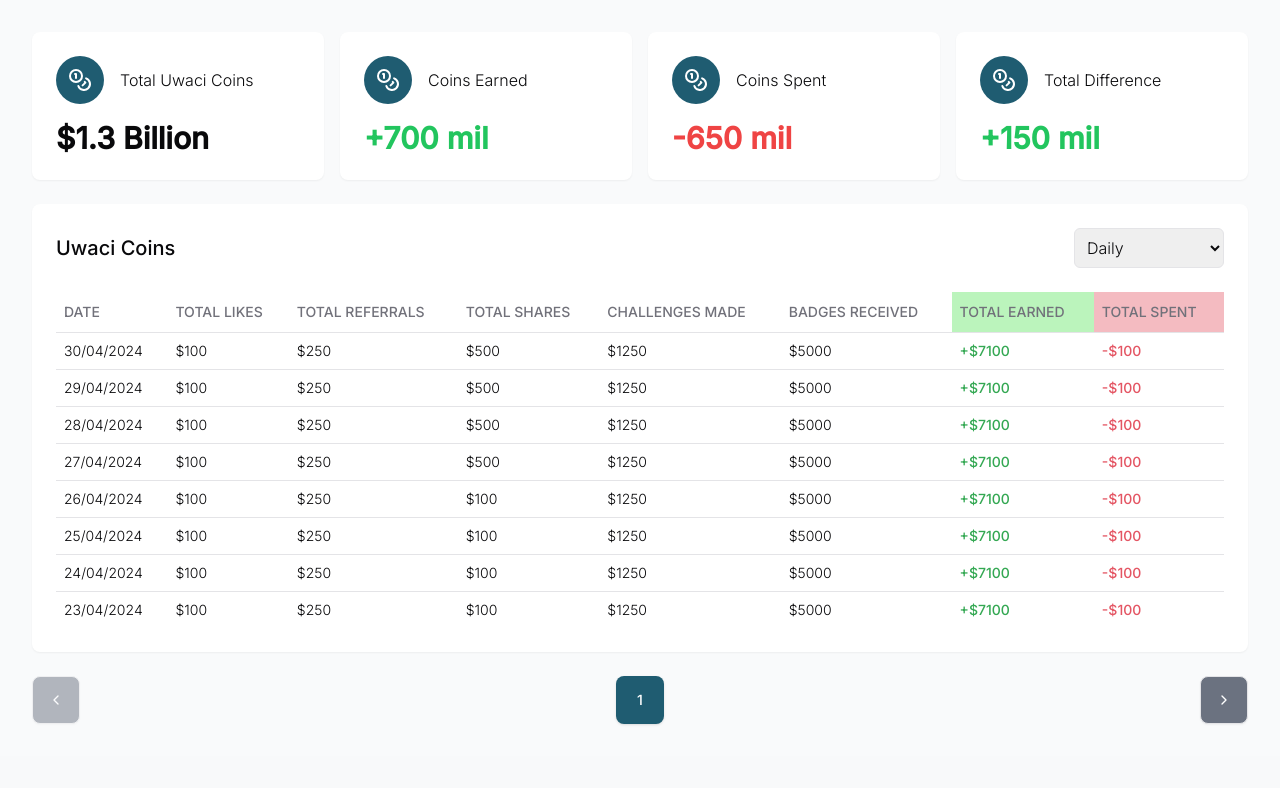
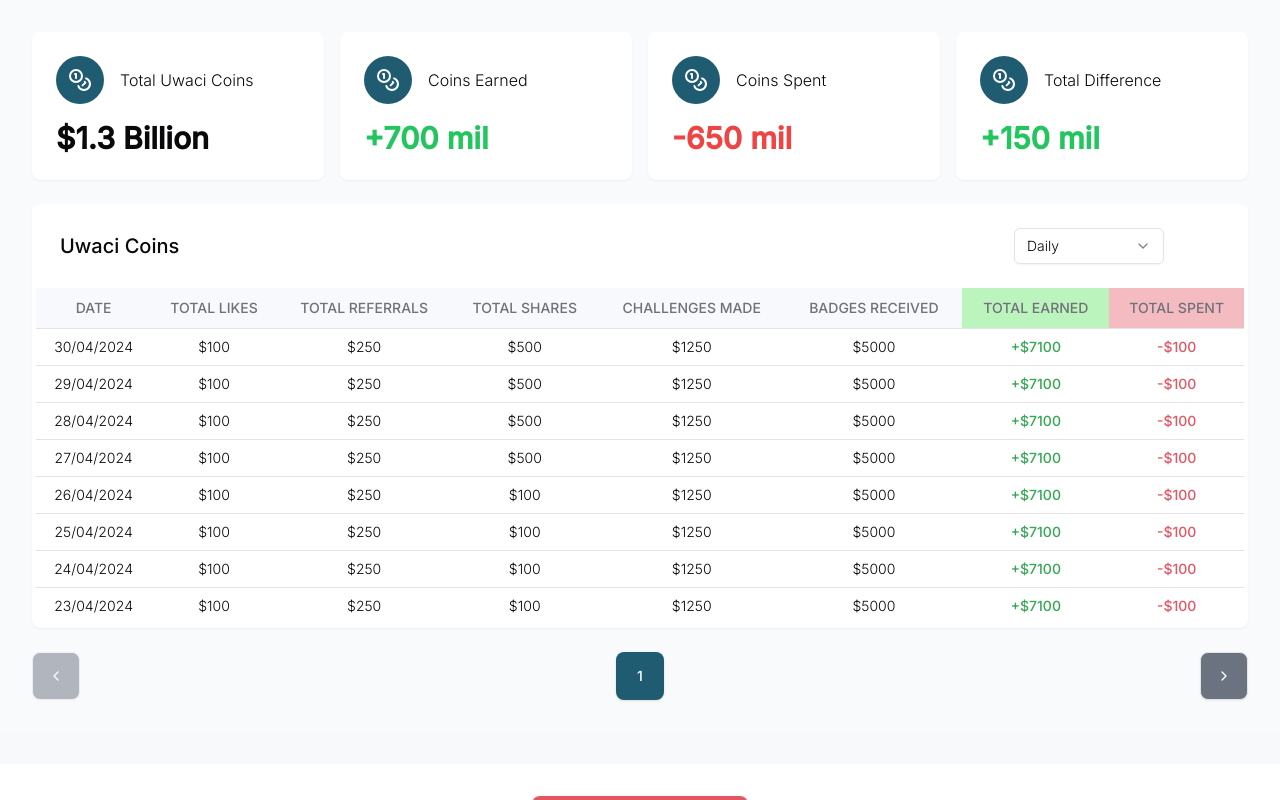
Before and after one commit to megatransactFront/challenz_dashboard, a Next.js app: page /dashboard/coins in a window 1280 px wide. Built offline with nearby package versions, Linux system fonts and the light colour scheme.

Commit message:
fix/fix-ui-table-match-figma

```diff
--- a/package.json
+++ b/package.json
@@ -12,6 +12,7 @@
     "@auth0/nextjs-auth0": "^3.5.0",
     "@radix-ui/react-dialog": "^1.1.4",
     "@radix-ui/react-dropdown-menu": "^2.1.2",
+    "@radix-ui/react-select": "^2.1.7",
     "@radix-ui/react-slot": "^1.1.1",
     "@supabase/supabase-js": "^2.47.10",
     "@types/js-cookie": "^3.0.6",
--- a/src/app/dashboard/components/coins/CoinTransactionTable.tsx
+++ b/src/app/dashboard/components/coins/CoinTransactionTable.tsx
@@ -1,7 +1,5 @@
-// app/dashboard/components/coins/CoinTransactionTable.tsx
 "use client";
-
-import React, { useEffect, useState } from 'react';
+import React, { useState } from 'react';
 import {
     Table,
     TableBody,
@@ -10,10 +8,10 @@ import {
     TableHeader,
     TableRow,
 } from "@/components/ui/table";
-import { CoinData, CoinTransaction } from '@/app/types/coins';
-import { Alert, AlertDescription } from '@/components/ui/alert';
+import { CoinTransaction } from '@/app/types/coins';
 import { Button } from '@/components/ui/button';
-import { Loader2, ChevronLeft, ChevronRight } from 'lucide-react';
+import { ChevronLeft, ChevronRight } from 'lucide-react';
+import { Select, SelectContent, SelectGroup, SelectItem, SelectLabel, SelectTrigger, SelectValue } from '@/components/ui/select';
 
 interface CoinTransactionTableProps {
     transactions: CoinTransaction[];
@@ -22,7 +20,11 @@ interface CoinTransactionTableProps {
 export function CoinTransactionTable({ transactions }: CoinTransactionTableProps) {
     const [currentPage, setCurrentPage] = useState(1);
     const itemsPerPage = 8;
-
+    const [timeframe, setTimeFrame] = useState('daily');
+    const handleTimeFrameChange = (value: string) => {
+        setTimeFrame(value);
+        console.log(`Fetching data for ${value} timeframe`);
+    };
     // No data state
     if (!transactions) {
         return null;
@@ -30,27 +32,35 @@ export function CoinTransactionTable({ transactions }: CoinTransactionTableProps
     return (
         <>
             {/* Transactions Table */}
-            <div className="bg-white p-6 rounded-lg shadow-sm">
-                <div className="flex justify-between items-center mb-6">
+            <div className="bg-white p-1 pt-6 rounded-lg shadow-sm">
+                <div className="flex ml-6 mr-20 justify-between items-center mb-6">
                     <h2 className="text-xl font-medium">Uwaci Coins</h2>
-                    <select className="border rounded-md p-2 min-w-[150px]">
-                        <option>Daily</option>
-                        <option>Weekly</option>
-                        <option>Monthly</option>
-                    </select>
+                    <Select onValueChange={handleTimeFrameChange} defaultValue={timeframe}>
+                        <SelectTrigger className="w-[150px]" >
+                            <SelectValue placeholder="Select a fruit" />
+                        </SelectTrigger>
+                        <SelectContent>
+                            <SelectGroup>
+                                <SelectItem value="daily">Daily</SelectItem>
+                                <SelectItem value="weekly">Weekly</SelectItem>
+                                <SelectItem value="monthly">Monthly</SelectItem>
+                                <SelectItem value="yearly">YearKy</SelectItem>
+                            </SelectGroup>
+                        </SelectContent>
+                    </Select>
                 </div>
 
                 <Table>
                     <TableHeader>
                         <TableRow>
-                            <TableHead>DATE</TableHead>
-                            <TableHead>TOTAL LIKES</TableHead>
-                            <TableHead>TOTAL REFERRALS</TableHead>
-                            <TableHead>TOTAL SHARES</TableHead>
-                            <TableHead>CHALLENGES MADE</TableHead>
-                            <TableHead>BADGES RECEIVED</TableHead>
-                            <TableHead className="bg-[#56E45866]">TOTAL EARNED</TableHead>
-                            <TableHead className="bg-[#E4566466]">TOTAL SPENT</TableHead>
+                            <TableHead className="bg-[#F7F9FC] text-center">DATE</TableHead>
+                            <TableHead className="bg-[#F7F9FC] text-center">TOTAL LIKES</TableHead>
+                            <TableHead className="bg-[#F7F9FC] text-center">TOTAL REFERRALS</TableHead>
+                            <TableHead className="bg-[#F7F9FC] text-center">TOTAL SHARES</TableHead>
+                            <TableHead className="bg-[#F7F9FC] text-center">CHALLENGES MADE</TableHead>
+                            <TableHead className="bg-[#F7F9FC] text-center">BADGES RECEIVED</TableHead>
+                            <TableHead className="bg-[#56E45866] text-center">TOTAL EARNED</TableHead>
+                            <TableHead className="bg-[#E4566466] text-center">TOTAL SPENT</TableHead>
                         </TableRow>
                     </TableHeader>
                     <TableBody>
@@ -58,14 +68,14 @@ export function CoinTransactionTable({ transactions }: CoinTransactionTableProps
                             .slice((currentPage - 1) * itemsPerPage, currentPage * itemsPerPage)
                             .map((transaction, index) => (
                                 <TableRow key={index}>
-                                    <TableCell>{transaction.date}</TableCell>
-                                    <TableCell>${transaction.totalLikes}</TableCell>
-                                    <TableCell>${transaction.totalReferrals}</TableCell>
-                                    <TableCell>${transaction.totalShares}</TableCell>
-                                    <TableCell>${transaction.challengesMade}</TableCell>
-                                    <TableCell>${transaction.badgesReceived}</TableCell>
-                                    <TableCell className="text-[#34A853] font-medium">+${transaction.totalEarned}</TableCell>
-                                    <TableCell className="text-[#E45664] font-medium">-${transaction.totalSpent}</TableCell>
+                                    <TableCell className="text-center">{transaction.date}</TableCell>
+                                    <TableCell className="text-center">${transaction.totalLikes}</TableCell>
+                                    <TableCell className="text-center">${transaction.totalReferrals}</TableCell>
+                                    <TableCell className="text-center">${transaction.totalShares}</TableCell>
+                                    <TableCell className="text-center">${transaction.challengesMade}</TableCell>
+                                    <TableCell className="text-center">${transaction.badgesReceived}</TableCell>
+                                    <TableCell className="text-center text-[#34A853] font-medium">+${transaction.totalEarned}</TableCell>
+                                    <TableCell className="text-center text-[#E45664] font-medium">-${transaction.totalSpent}</TableCell>
                                 </TableRow>
                             ))}
                     </TableBody>
@@ -77,7 +87,7 @@ export function CoinTransactionTable({ transactions }: CoinTransactionTableProps
                 <Button
                     variant="outline"
                     size="icon"
-                    className="w-12 h-12 rounded-lg bg-gray-500 hover:bg-gray-600 text-white"
+                    className="w-12 h-12 rounded-lg bg-gray-500 hover:bg-[#707070] text-white"
                     onClick={() => setCurrentPage(prev => Math.max(prev - 1, 1))}
                     disabled={currentPage === 1}
                 >
@@ -94,7 +104,7 @@ export function CoinTransactionTable({ transactions }: CoinTransactionTableProps
                 <Button
                     variant="outline"
                     size="icon"
-                    className="w-12 h-12 rounded-lg bg-gray-500 hover:bg-gray-600 text-white"
+                    className="w-12 h-12 rounded-lg bg-gray-500 hover:bg-[#707070] text-white"
                     onClick={() => setCurrentPage(prev => Math.min(prev + 1, Math.ceil(transactions.length / itemsPerPage)))}
                     disabled={currentPage === Math.ceil(transactions.length / itemsPerPage)}
                 >
--- a/src/app/dashboard/layout.tsx
+++ b/src/app/dashboard/layout.tsx
@@ -1,6 +1,4 @@
-// app/dashboard/layout.tsx
 "use client";
-
 import React, { useState, useEffect } from "react";
 import { usePathname } from "next/navigation";
 import { Button } from "@/components/ui/button";
@@ -17,7 +15,6 @@ export default function DashboardLayout({
     setChildrenLoaded(true);
   }, []);
 
-  // Updated paths to match actual route structure
   const pageDetails = {
     "/dashboard": {
       title: "Overview Dashboard",
--- /dev/null
+++ b/src/components/ui/select.tsx
@@ -0,0 +1,159 @@
+"use client"
+
+import * as React from "react"
+import * as SelectPrimitive from "@radix-ui/react-select"
+import { Check, ChevronDown, ChevronUp } from "lucide-react"
+
+import { cn } from "@/lib/utils"
+
+const Select = SelectPrimitive.Root
+
+const SelectGroup = SelectPrimitive.Group
+
+const SelectValue = SelectPrimitive.Value
+
+const SelectTrigger = React.forwardRef<
+  React.ElementRef<typeof SelectPrimitive.Trigger>,
+  React.ComponentPropsWithoutRef<typeof SelectPrimitive.Trigger>
+>(({ className, children, ...props }, ref) => (
+  <SelectPrimitive.Trigger
+    ref={ref}
+    className={cn(
+      "flex h-9 w-full items-center justify-between whitespace-nowrap rounded-md border border-input bg-transparent px-3 py-2 text-sm shadow-sm ring-offset-background data-[placeholder]:text-muted-foreground focus:outline-none focus:ring-1 focus:ring-ring disabled:cursor-not-allowed disabled:opacity-50 [&>span]:line-clamp-1",
+      className
+    )}
+    {...props}
+  >
+    {children}
+    <SelectPrimitive.Icon asChild>
+      <ChevronDown className="h-4 w-4 opacity-50" />
+    </SelectPrimitive.Icon>
+  </SelectPrimitive.Trigger>
+))
+SelectTrigger.displayName = SelectPrimitive.Trigger.displayName
+
+const SelectScrollUpButton = React.forwardRef<
+  React.ElementRef<typeof SelectPrimitive.ScrollUpButton>,
+  React.ComponentPropsWithoutRef<typeof SelectPrimitive.ScrollUpButton>
+>(({ className, ...props }, ref) => (
+  <SelectPrimitive.ScrollUpButton
+    ref={ref}
+    className={cn(
+      "flex cursor-default items-center justify-center py-1",
+      className
+    )}
+    {...props}
+  >
+    <ChevronUp className="h-4 w-4" />
+  </SelectPrimitive.ScrollUpButton>
+))
+SelectScrollUpButton.displayName = SelectPrimitive.ScrollUpButton.displayName
+
+const SelectScrollDownButton = React.forwardRef<
+  React.ElementRef<typeof SelectPrimitive.ScrollDownButton>,
+  React.ComponentPropsWithoutRef<typeof SelectPrimitive.ScrollDownButton>
+>(({ className, ...props }, ref) => (
+  <SelectPrimitive.ScrollDownButton
+    ref={ref}
+    className={cn(
+      "flex cursor-default items-center justify-center py-1",
+      className
+    )}
+    {...props}
+  >
+    <ChevronDown className="h-4 w-4" />
+  </SelectPrimitive.ScrollDownButton>
+))
+SelectScrollDownButton.displayName =
+  SelectPrimitive.ScrollDownButton.displayName
+
+const SelectContent = React.forwardRef<
+  React.ElementRef<typeof SelectPrimitive.Content>,
+  React.ComponentPropsWithoutRef<typeof SelectPrimitive.Content>
+>(({ className, children, position = "popper", ...props }, ref) => (
+  <SelectPrimitive.Portal>
+    <SelectPrimitive.Content
+      ref={ref}
+      className={cn(
+        "relative z-50 max-h-[--radix-select-content-available-height] min-w-[8rem] overflow-y-auto overflow-x-hidden rounded-md border bg-popover text-popover-foreground shadow-md data-[state=open]:animate-in data-[state=closed]:animate-out data-[state=closed]:fade-out-0 data-[state=open]:fade-in-0 data-[state=closed]:zoom-out-95 data-[state=open]:zoom-in-95 data-[side=bottom]:slide-in-from-top-2 data-[side=left]:slide-in-from-right-2 data-[side=right]:slide-in-from-left-2 data-[side=top]:slide-in-from-bottom-2 origin-[--radix-select-content-transform-origin]",
+        position === "popper" &&
+          "data-[side=bottom]:translate-y-1 data-[side=left]:-translate-x-1 data-[side=right]:translate-x-1 data-[side=top]:-translate-y-1",
+        className
+      )}
+      position={position}
+      {...props}
+    >
+      <SelectScrollUpButton />
+      <SelectPrimitive.Viewport
+        className={cn(
+          "p-1",
+          position === "popper" &&
+            "h-[var(--radix-select-trigger-height)] w-full min-w-[var(--radix-select-trigger-width)]"
+        )}
+      >
+        {children}
+      </SelectPrimitive.Viewport>
+      <SelectScrollDownButton />
+    </SelectPrimitive.Content>
+  </SelectPrimitive.Portal>
+))
+SelectContent.displayName = SelectPrimitive.Content.displayName
+
+const SelectLabel = React.forwardRef<
+  React.ElementRef<typeof SelectPrimitive.Label>,
+  React.ComponentPropsWithoutRef<typeof SelectPrimitive.Label>
+>(({ className, ...props }, ref) => (
+  <SelectPrimitive.Label
+    ref={ref}
+    className={cn("px-2 py-1.5 text-sm font-semibold", className)}
+    {...props}
+  />
+))
+SelectLabel.displayName = SelectPrimitive.Label.displayName
+
+const SelectItem = React.forwardRef<
+  React.ElementRef<typeof SelectPrimitive.Item>,
+  React.ComponentPropsWithoutRef<typeof SelectPrimitive.Item>
+>(({ className, children, ...props }, ref) => (
+  <SelectPrimitive.Item
+    ref={ref}
+    className={cn(
+      "relative flex w-full cursor-default select-none items-center rounded-sm py-1.5 pl-2 pr-8 text-sm outline-none focus:bg-accent focus:text-accent-foreground data-[disabled]:pointer-events-none data-[disabled]:opacity-50",
+      className
+    )}
+    {...props}
+  >
+    <span className="absolute right-2 flex h-3.5 w-3.5 items-center justify-center">
+      <SelectPrimitive.ItemIndicator>
+        <Check className="h-4 w-4" />
+      </SelectPrimitive.ItemIndicator>
+    </span>
+    <SelectPrimitive.ItemText>{children}</SelectPrimitive.ItemText>
+  </SelectPrimitive.Item>
+))
+SelectItem.displayName = SelectPrimitive.Item.displayName
+
+const SelectSeparator = React.forwardRef<
+  React.ElementRef<typeof SelectPrimitive.Separator>,
+  React.ComponentPropsWithoutRef<typeof SelectPrimitive.Separator>
+>(({ className, ...props }, ref) => (
+  <SelectPrimitive.Separator
+    ref={ref}
+    className={cn("-mx-1 my-1 h-px bg-muted", className)}
+    {...props}
+  />
+))
+SelectSeparator.displayName = SelectPrimitive.Separator.displayName
+
+export {
+  Select,
+  SelectGroup,
+  SelectValue,
+  SelectTrigger,
+  SelectContent,
+  SelectLabel,
+  SelectItem,
+  SelectSeparator,
+  SelectScrollUpButton,
+  SelectScrollDownButton,
+}
```
